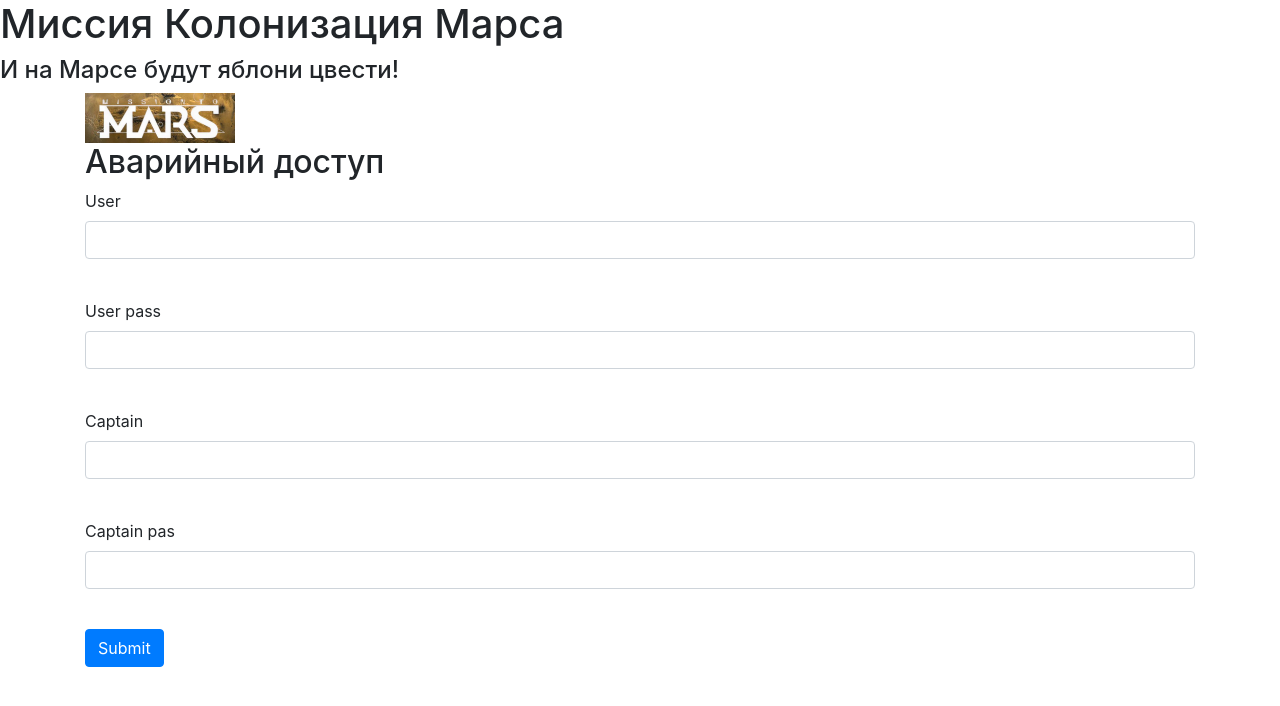
After one commit to Fil-maker/flask-wtf_homework, a Flask app: template cgi-bin/templates/double_login.html in a window 1280 px wide. The commit adds this page. Shown: the top 706 px of the page. Run offline with Flask 2, Linux system fonts and the light colour scheme; the template is opened without the code that fills it: most values are stand-ins (such as "Sample title", 1, 10 or a date in 2020); form fields are guessed from the names that the template uses; some libraries are stand-ins or nearby versions.

Commit message:
Задача: "Тренировки в полёте" и "Список профессий" и "Автоматический ответ" и "Двойная защита".

```diff
--- a/cgi-bin/templates/base.html
+++ b/cgi-bin/templates/base.html
@@ -4,6 +4,10 @@
     <meta charset="utf-8">
     <meta name="viewport" content="width=device-width, initial-scale=1, shrink-to-fit=no">
     <title>{{title}}</title>
+    <link rel="stylesheet"
+          href="https://stackpath.bootstrapcdn.com/bootstrap/4.4.1/css/bootstrap.min.css"
+          integrity="sha384-Vkoo8x4CGsO3+Hhxv8T/Q5PaXtkKtu6ug5TOeNV6gBiFeWPGFN9MuhOf23Q9Ifjh"
+          crossorigin="anonymous">
     <link rel="stylesheet" type="text/css" href="{{link}}"/>
 </head>
 <body>
--- /dev/null
+++ b/cgi-bin/templates/double_login.html
@@ -0,0 +1,48 @@
+{% extends "base.html" %}
+
+{% block content %}
+<img src="/static/img/MARS.png" ,alt="no img" , id="ima">
+<h2 id="auto">Аварийный доступ</h2>
+<form action="" method="post" novalidate>
+    {{ form.hidden_tag() }}
+    <p>
+        {{ form.user_id.label }}<br>
+        {{ form.user_id(class="form-control") }}<br>
+        {% for error in form.user_id.errors %}
+    <div class="alert alert-danger" role="alert">
+        {{ error }}
+    </div>
+    {% endfor %}
+    </p>
+    <p>
+        {{ form.user_pass.label }}<br>
+        {{ form.user_pass(class="form-control", type="password") }}<br>
+        {% for error in form.user_pass.errors %}
+    <div class="alert alert-danger" role="alert">
+        {{ error }}
+    </div>
+    {% endfor %}
+    </p>
+
+    <p>
+        {{ form.captain_id.label }}<br>
+        {{ form.captain_id(class="form-control") }}<br>
+        {% for error in form.captain_id.errors %}
+    <div class="alert alert-danger" role="alert">
+        {{ error }}
+    </div>
+    {% endfor %}
+    </p>
+    <p>
+        {{ form.captain_pas.label }}<br>
+        {{ form.captain_pas(class="form-control", type="password") }}<br>
+        {% for error in form.captain_pas.errors %}
+    <div class="alert alert-danger" role="alert">
+        {{ error }}
+    </div>
+    {% endfor %}
+    </p>
+
+    <p>{{ form.submit(type="submit", class="btn btn-primary") }}</p>
+</form>
+{% endblock %}
```
Also changed, not shown: cgi-bin/lesson.py (+23 -2 lines), cgi-bin/static/css/mars_style.css (+5 -2 lines), cgi-bin/static/img/MARS.png (added), 1 other file.
